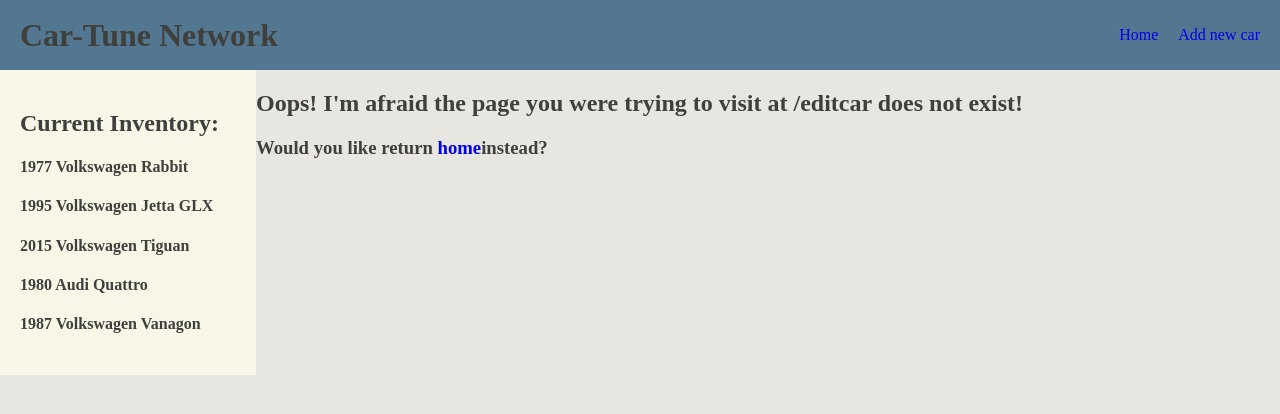
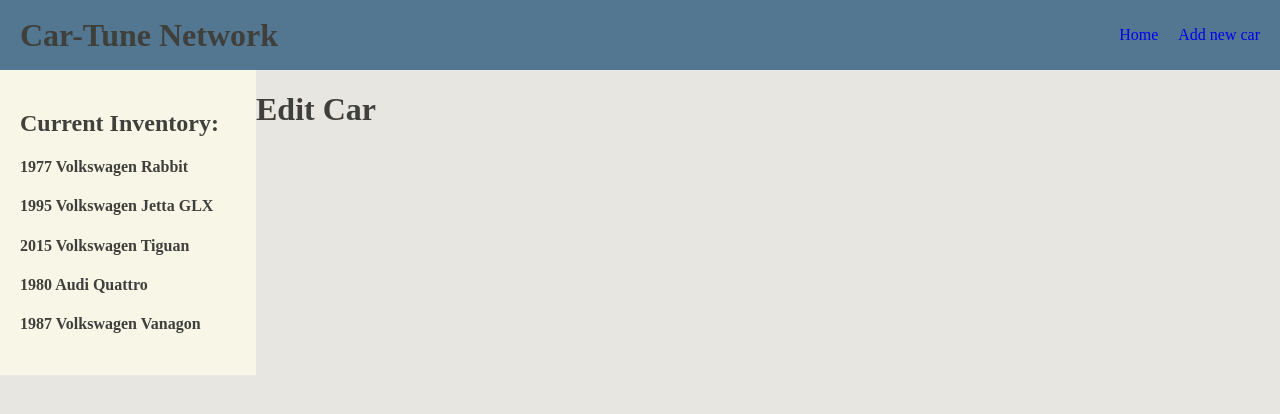
Before and after one commit to alspdx/car-tune-network, a React app: page /#/editcar in a window 1280 px wide. Shown: the top 414 px of the page. Built offline with nearby package versions, Linux system fonts and the light colour scheme.

Commit message:
add route for editcar component in body component

```diff
--- a/src/components/Body.jsx
+++ b/src/components/Body.jsx
@@ -21,6 +21,7 @@ function Body() {
         <Route exact path='/' component={Welcome}/>
         <Route path='/details' component={CarDetails}/>
         <Route path='/newcar' component={NewCar}/>
+        <Route path='/editcar' component={EditCar}/>
         <Route component={Error404}/>
       </Switch>
     </div>
--- a/src/components/EditCar.jsx
+++ b/src/components/EditCar.jsx
@@ -3,6 +3,7 @@ import React from 'react';
 function EditCar() {
   return(
     <div>
+      <h1>Edit Car</h1>
     </div>
   );
 }
--- a/src/components/Error404.jsx
+++ b/src/components/Error404.jsx
@@ -4,9 +4,15 @@ import React from 'react';
 
 function Error404(props){
   return (
-    <div>
-      <h2>Oops! I'm afraid the page you were trying to visit at {props.location.pathname} does not exist!</h2>
-      <h3>Would you like return <Link to='/'>home</Link>instead?</h3>
+    <div className='error'>
+      <style jsx>{`
+        .error {
+          padding: var(--std-padding);
+        }
+      `}</style>
+      <h2>Oh no! The URL ending with "{props.location.pathname}" does not exist on our server!</h2>
+      <h3>Please try harder next time!</h3>
+      <Link to='/'>Home</Link>
     </div>
   );
 }
```
